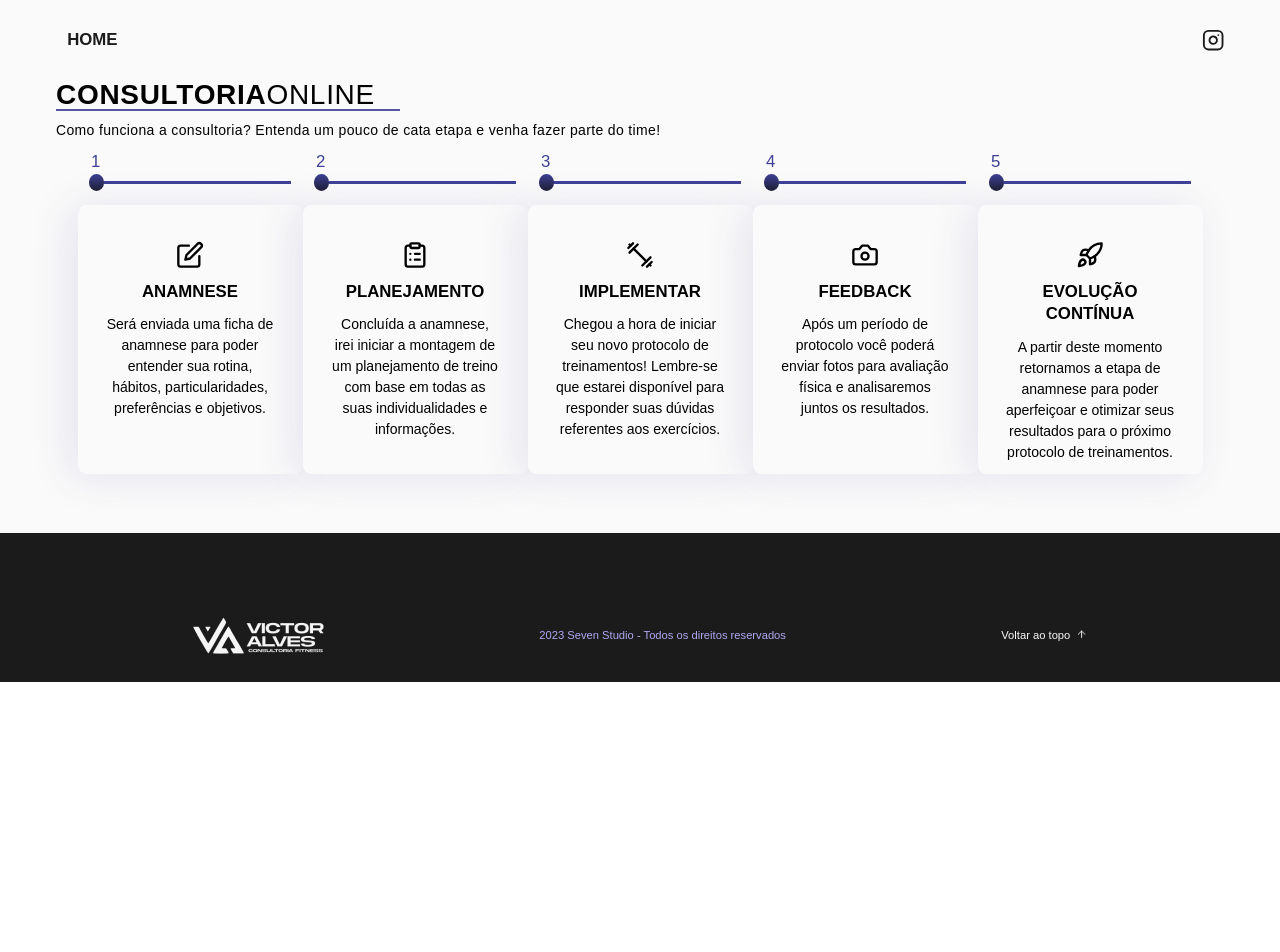
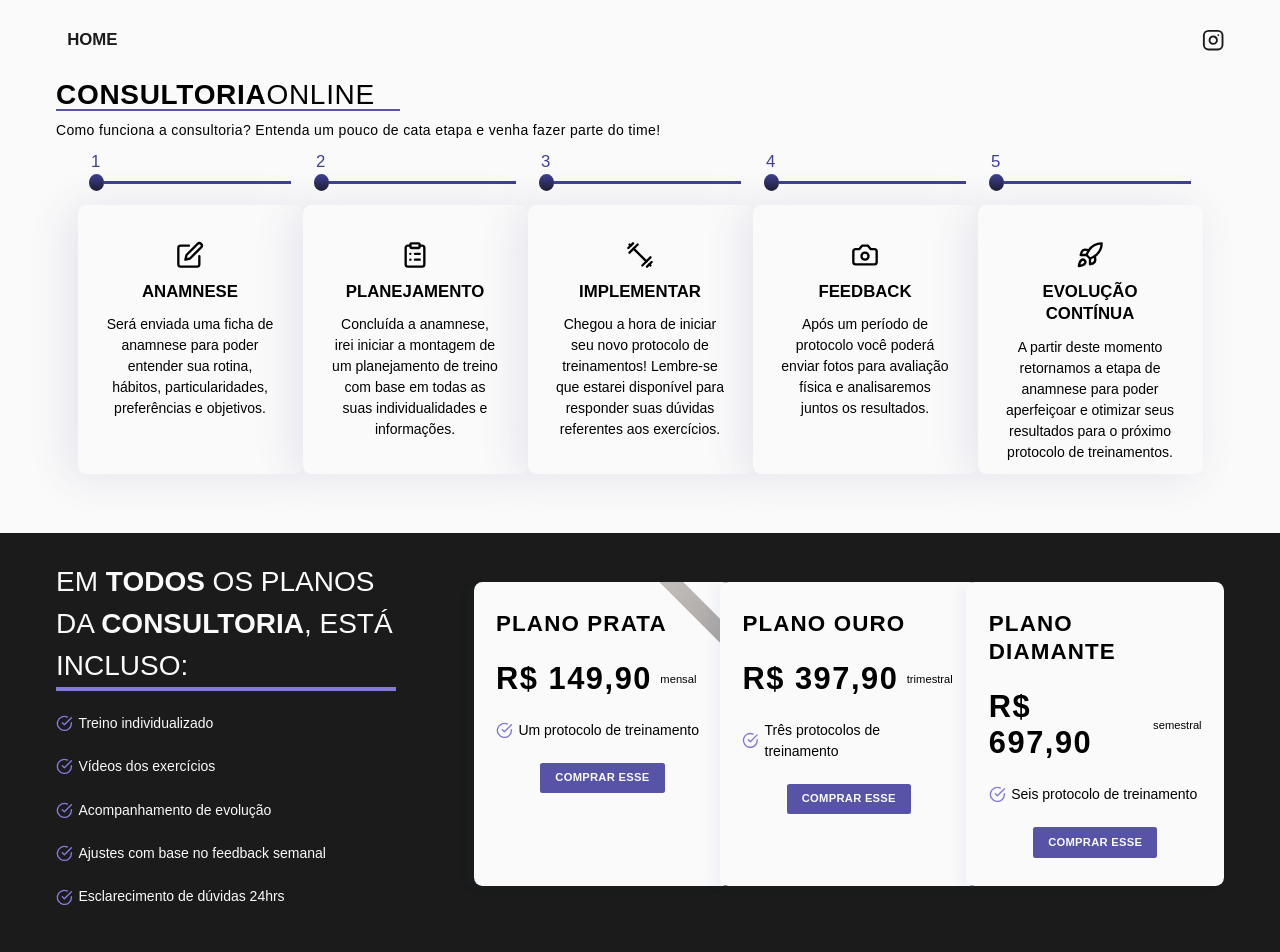
Before and after one commit to samuelcolares/VictorAlvesPersonal, a Next.js app: page /consultoria in a window 1280 px wide. Shown: the top 952 px of the page. Before the commit the page ends 800 px from the top, so only its background shows below. Built offline with nearby package versions, Linux system fonts and the light colour scheme; a web font is replaced by a local one.

Commit message:
Alterações e inclusões

```diff
--- /dev/null
+++ b/app/(root)/(routes)/consultoria/_components/consultoria-nav.tsx
@@ -0,0 +1,26 @@
+import { Instagram } from "lucide-react";
+import Link from "next/link";
+import React from "react";
+
+const ConsultoriaNav = () => {
+  return (
+    <nav className="px-[5rem] hidden lg:flex items-center gap-[3.75rem] grow-1">
+      <Link
+        href={"/"}
+        className="text-dark uppercase font-semibold leading-8 px-1 py-0.625 flex items-center justify-center text-1.5 lg:hover:text-primary500 transition"
+      >
+        Home
+      </Link>
+
+      <Link
+        href={"https://www.instagram.com/victoralvespersonal_"}
+        target="_blank"
+        className="ml-auto text-dark lg:hover:text-primary500 transition"
+      >
+        <Instagram className="w-[2rem] h-[2rem]" />
+      </Link>
+    </nav>
+  );
+};
+
+export default ConsultoriaNav;
--- /dev/null
+++ b/app/(root)/(routes)/consultoria/_components/planos.tsx
@@ -0,0 +1,58 @@
+"use client"
+import { cn } from "@/lib/util";
+import { CheckCircle } from "lucide-react";
+import React from "react";
+
+
+type PlanosProps = {
+  plano: string;
+  preço: string;
+  classname?: string;
+};
+
+
+const Planos: React.FC<PlanosProps> = ({ plano, preço, classname }) => {
+  return (
+    <div
+      className={cn(
+        "lg:w-[23rem] w-full px-2 lg:py-2.5 py-1 relative flex flex-col lg:gap-2 bg-white shadow-planosConsultoria rounded-xl overflow-hidden",
+        classname
+      )}
+    >
+      <h3 className="text-1.5 lg:text-2 font-semibold tracking-wider leading-8 lg:leading-10 uppercase">
+        Plano {plano}
+      </h3>
+      <div className="flex items-center gap-[0.75rem] mb-1 lg:mb-0">
+        <p className="text-1.5 lg:text-2.75 font-semibold leading-[3.25rem] tracking-wider">
+          {plano === "prata" && "R$ 149,90"}
+          {plano === "ouro" && "R$ 397,90"}
+          {plano === "diamante" && "R$ 697,90"}
+        </p>
+        <span className="lg:text-1 text-0.75">
+          {plano === "prata" && "mensal"}
+          {plano === "ouro" && "trimestral"}
+          {plano === "diamante" && "semestral"}
+        </span>
+      </div>
+      <div className="flex items-center gap-0.5 mb-0.75 lg:mb-0">
+        <CheckCircle className="w-1.5 h-1.5 text-primary500" />
+        <p className="text-1.25">
+          {plano === "prata" && "Um protocolo de treinamento"}
+          {plano === "ouro" && "Três protocolos de treinamento"}
+          {plano === "diamante" && "Seis protocolo de treinamento"}
+        </p>
+      </div>
+      <button className="h-[2.7rem] px-[1.35rem] bg-primary700 w-fit mx-auto rounded-[0.225rem] lg:hover:bg-primary600 transition-all text-white uppercase font-bold tracking-wide leading-7">
+        comprar esse
+      </button>
+      <div
+        className={cn(
+          "h-[1.5rem] w-full bg-prata absolute top-0 left-[30%] z-10 rotate-45",
+          `bg-${plano}`
+        )}
+      />
+    </div>
+  );
+};
+
+export default Planos;
--- a/app/(root)/(routes)/consultoria/_components/section01-explantion.tsx
+++ b/app/(root)/(routes)/consultoria/_components/section01-explantion.tsx
@@ -11,6 +11,7 @@ import {
 import { Card, MobileCard } from "@/components/ui/card";
 
 import styled from "styled-components";
+import { cn } from "@/lib/util";
 
 const Consultoria = styled.section`
   .mySwiperCards {
@@ -114,7 +115,10 @@ const Servicos = () => {
     >
       <div className="flex w-full self-start items-center justify-between mb-1 lg:mb-0">
         <div className="flex flex-col gap-0.75">
-          <Heading titleBold="consultoria" title="online" color="dark" />
+          <h1 className="text-1.25 lg:text-2.5 tracking-wide uppercase w-fit lg:pr-2.25 pr-1 border-b-[.25rem] border-primary700 lg:leading-[2.5rem] leading-5">
+            <span className="font-bold">Consultoria</span>
+            <span>Online</span>
+          </h1>
           <p className="text-1.25 font-medium leading-button tracking-wide">
             Como funciona a consultoria? Entenda um pouco de cata etapa e venha
             fazer parte do time!
--- /dev/null
+++ b/app/(root)/(routes)/consultoria/_components/section02-planos.tsx
@@ -0,0 +1,55 @@
+"use client";
+import { CheckCircle, CheckCircle2 } from "lucide-react";
+import React from "react";
+import Planos from "./planos";
+import styled from "styled-components";
+const consultoria = [
+  "Treino individualizado",
+  "Vídeos dos exercícios",
+  "Acompanhamento de evolução",
+  "Ajustes com base no feedback semanal",
+  "Esclarecimento de dúvidas 24hrs",
+];
+
+const PlanosWrapper = styled.div`
+  @media screen and (max-width: 1230px) {
+    flex-wrap: wrap;
+    justify-content: center;
+    gap: 1rem;
+
+    &>div{
+      margin-left: 0;
+    }
+  }
+`;
+
+const ConsultoriaPlanos = () => {
+  return (
+    <section className="lg:py-2.5 lg:px-[5em] py-2 px-1 bg-dark flex flex-col lg:flex-row lg:justify-between lg:items-center gap-1">
+      <div className="lg:w-[30.3125rem]">
+        <h2 className="text-1.25 lg:text-2.5 text-white border-b-4 border-primary500 w-[18.5rem] lg:w-full">
+          EM <span className="font-bold">TODOS</span> OS PLANOS DA{" "}
+          <span className="font-bold">CONSULTORIA</span>, ESTÁ INCLUSO:
+        </h2>
+        <ul className="flex flex-col gap-2 mt-2">
+          {consultoria.map((item, idx) => (
+            <li
+              key={idx}
+              className="flex items-center gap-0.5 lg:text-1.25 text-white"
+            >
+              <CheckCircle className="w-1.5 h-1.5 text-primary500" />
+              {item}
+            </li>
+          ))}
+        </ul>
+      </div>
+      <PlanosWrapper className="flex">
+        <Planos plano="prata" preço="R$ 149,90" />
+        <Planos plano="ouro" preço="R$ 397,90" classname="-ml-1 z-30" />
+        <Planos plano="diamante" preço="R$ 697,90" classname="-ml-1 z-40" />
+      </PlanosWrapper>
+    </section>
+  );
+};
+
+export default ConsultoriaPlanos;
--- a/app/(root)/(routes)/consultoria/page.tsx
+++ b/app/(root)/(routes)/consultoria/page.tsx
@@ -1,32 +1,14 @@
 import Servicos from "./_components/section01-explantion";
-import { NavbarDesktop } from "@/components/ui/navbar";
-import { Instagram } from "lucide-react";
-import Link from "next/link";
 import React from "react";
+import ConsultoriaPlanos from "./_components/section02-planos";
+import ConsultoriaNav from "./_components/consultoria-nav";
 
 const ConsultoriaPage = () => {
   return (
     <main className="pt-2 bg-white">
-      <nav className="px-[5rem] hidden lg:flex items-center gap-[3.75rem] grow-1">
-        <Link
-          href={"/"}
-          className="text-dark uppercase font-semibold leading-8 px-1 py-0.625 flex items-center justify-center text-1.5 lg:hover:text-primary500 transition"
-        >
-          Home
-        </Link>
-
-        <Link
-          href={"https://www.instagram.com/victoralvespersonal_"}
-          target="_blank"
-          className="ml-auto text-dark lg:hover:text-primary500 transition"
-        >
-          <Instagram className="w-[2rem] h-[2rem]" />
-        </Link>
-      </nav>
+      <ConsultoriaNav />
       <Servicos />
-      <section className="lg:py-2.5 lg:px-[5em] bg-dark">
-
-      </section>
+      <ConsultoriaPlanos />
     </main>
   );
 };
--- a/tailwind.config.ts
+++ b/tailwind.config.ts
@@ -15,6 +15,9 @@ const config: Config = {
         gif4: "url('https://imgur.com/xo6Fp9h.gif')",
         gif5: "url('https://imgur.com/E6IXzj5.gif')",
         gif6: "url('https://imgur.com/0PHEKiu.gif')",
+        prata: "linear-gradient(to right, #E8E0DB, #919191)",
+        ouro: "linear-gradient(to right, #F3C56C, #B78C39)",
+        diamante: "linear-gradient(to right, #42A8E2, #66E2F2)"
       },
       animation: {
         "ping-test": "ping .4s cubic-bezier(0, 0, 0.2, 1) reverse forwards;",
@@ -254,6 +257,7 @@ const config: Config = {
         card: "-.75rem .25rem 3.75rem 0px rgba(62, 64, 149, 0.12)",
         mobileCard: "-0.0625rem .125rem 1rem rgba(62, 64, 149, 0.42);",
         gifcard: "-0.25rem 0.25rem 1.25rem 0px rgba(250, 250, 250, 0.04)",
+        planosConsultoria: "-.75rem .25rem .75rem 0px rgba(62, 64, 149, 0.04)",
       },
       dropShadow: {
         landing: "-.25rem .25rem 1.25rem rgba(18, 18, 18, 0.80)",
```
Lines whose indentation alone changed are shown as unchanged.
